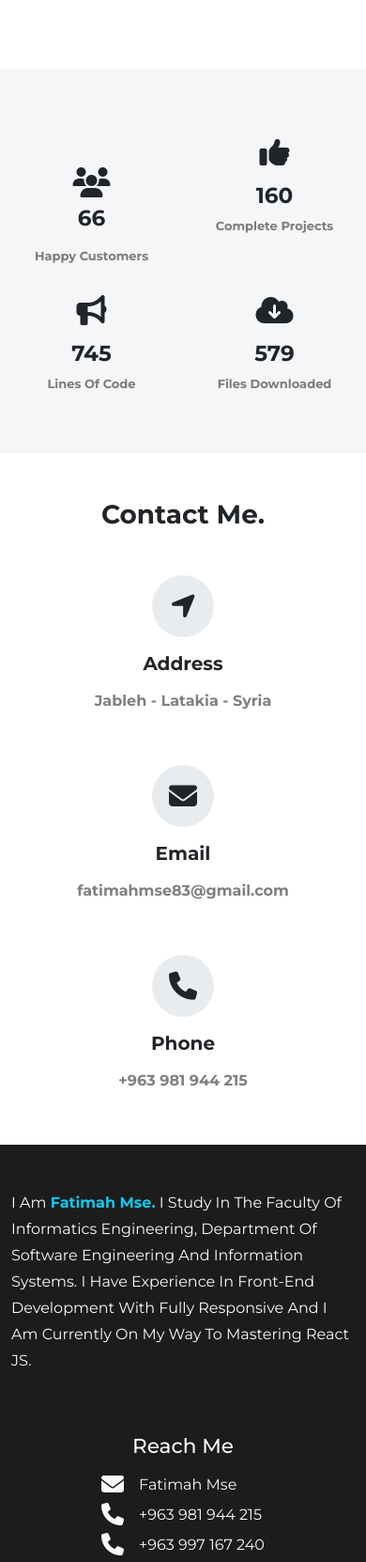
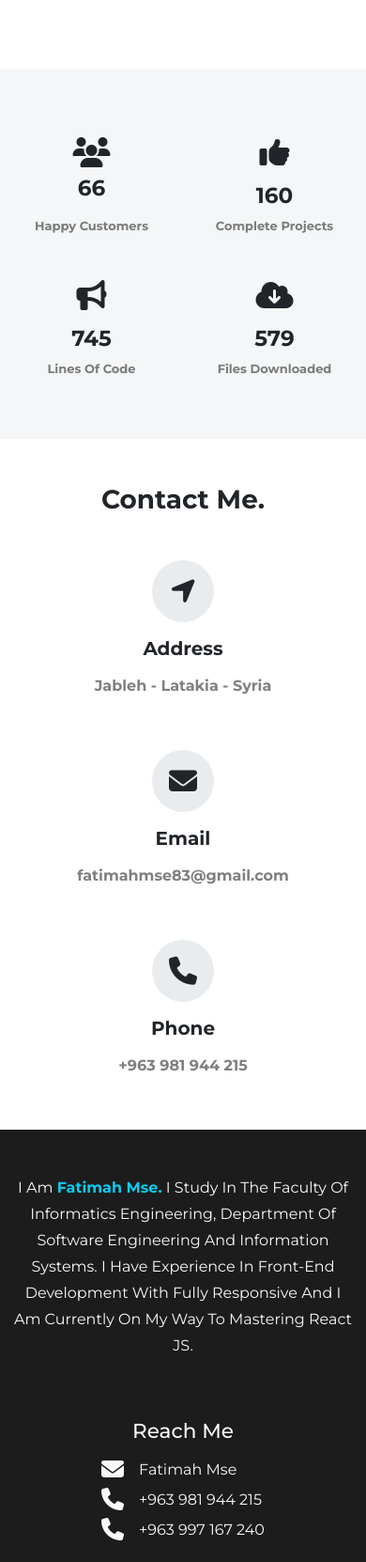
Before and after one commit to fatimah-mse/Fatimah-Mse, a plain HTML site: page index.html in a window 390 px wide. Shown: the part 6260-7922 px from the top of the page at 94% size. Drawn offline with nearby package versions, Linux system fonts and the light colour scheme.

Commit message:
edit-align

```diff
--- a/index.html
+++ b/index.html
@@ -256,7 +256,7 @@
         <section class="number pt-5 pb-5" id="numbers">
             <div class="container">
                 <div class="row">
-                    <div class="col-6 col-md-4 col-lg-3 mt-5" data-aos="fade-up" data-aos-delay="100">
+                    <div class="col-6 col-md-4 col-lg-3 mt-3 mb-3" data-aos="fade-up" data-aos-delay="100">
                         <div class="card bg-transparent d-flex flex-column justify-content-center align-items-center border-0">
                             <i class="d-flex fa-solid fa-users fa-2xl mt-4 mb-4"></i>
                             <h3 data-number="66" class="num fw-bold">0</h3>
@@ -324,7 +324,7 @@
         <div class="container">
             <div class="row border-bottom">
                 <div class="col-12 col-md-5 col-lg-4 my-4">
-                    <p class="desc text-light text-capitalize">I am <strong class="text-info">Fatimah Mse.</strong> I study in the Faculty of Informatics Engineering,
+                    <p class="desc text-light text-center text-md-start text-capitalize">I am <strong class="text-info">Fatimah Mse.</strong> I study in the Faculty of Informatics Engineering,
                         Department of Software Engineering and Information Systems. I have experience in front-end development with fully Responsive
                         and I am currently on my way to mastering React JS.
                     </p>
```
